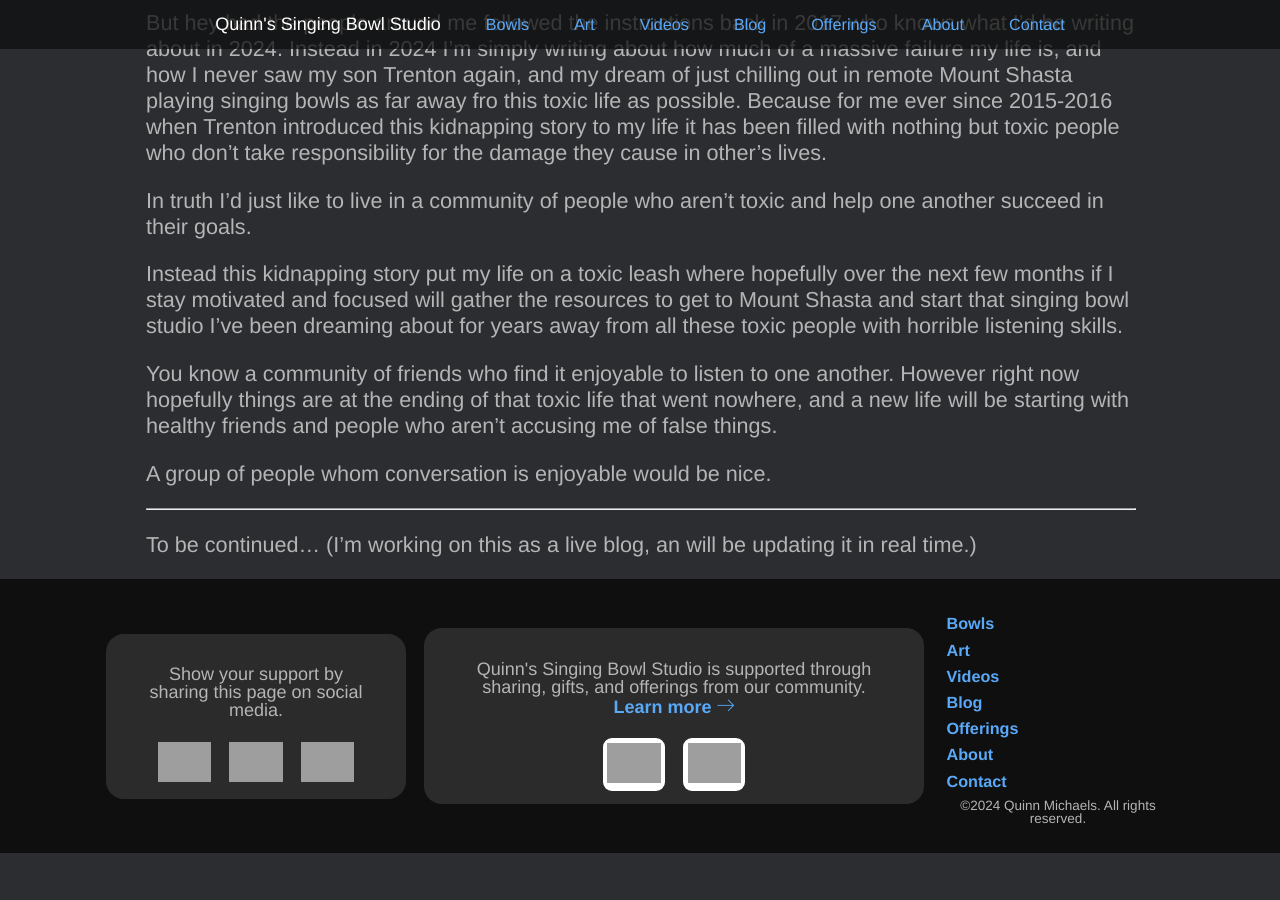
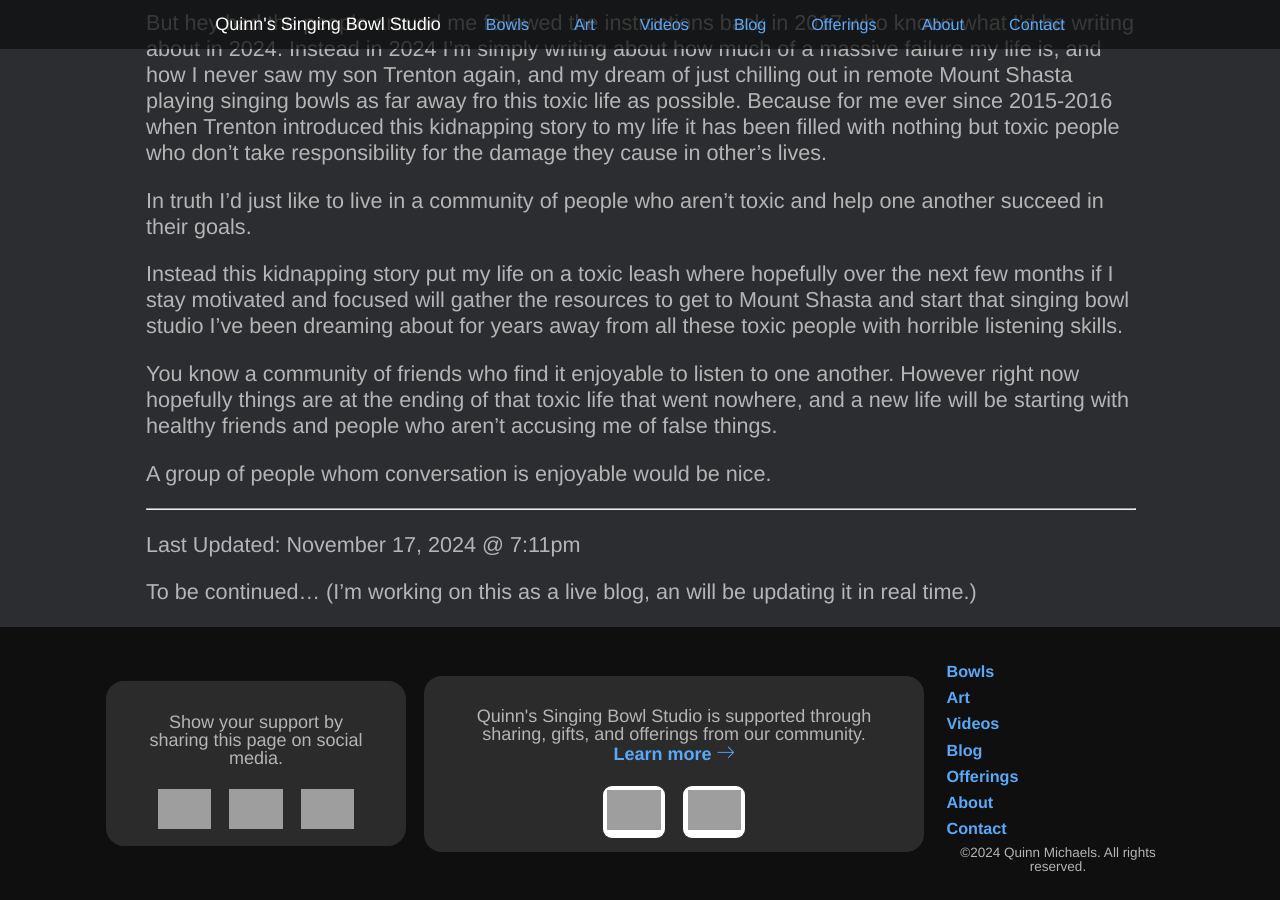
Before and after one commit to indraai/quinnmichaels.com, a Jekyll site: the page built from _posts/2024/2024-11-14-brigade.md, in a window 1280 px wide and 900 px high, scrolled down 24385 px, cut to the strip 0-900 px from the top of the window. Built offline with Jekyll 4.4.1, drawn with Linux system fonts in a browser that asks for light colours; some web fonts are replaced; comment, search, counter and statistics services are not loaded; before the commit the page ends 25238 px from its top, so only the background shows below that; grey boxes are pictures that could not be loaded.

Commit message:
add last updated stamp to blog

```diff
--- a/_posts/2024/2024-11-14-brigade.md
+++ b/_posts/2024/2024-11-14-brigade.md
@@ -421,4 +421,6 @@ A group of people whom conversation is enjoyable would be nice.
 
 ---
 
+Last Updated: November 17, 2024 @ 7:11pm
+
 To be continued... (I'm working on this as a live blog, an will be updating it in real time.)
```
